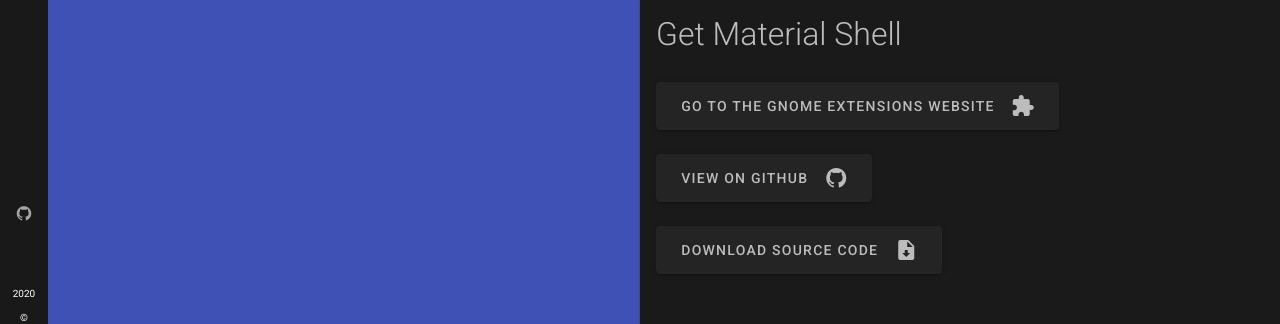
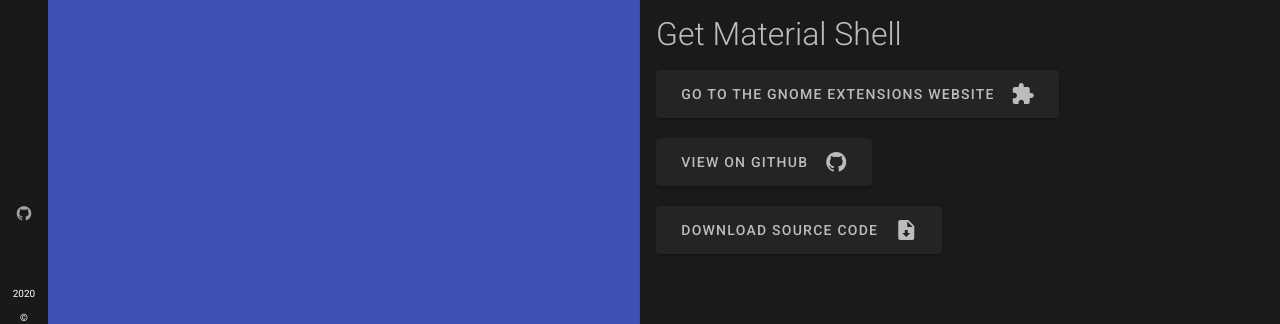
Before and after one commit to material-shell/material-shell.github.io, a Nuxt app: page / in a window 1280 px wide. Shown: the part 458-782 px from the top of the page. Built offline with nearby package versions, Linux system fonts and the light colour scheme.

Commit message:
Fixed generation of static site by changing the way opacity works and with /deep/styles

```diff
--- a/components/Get-Material-Shell-Card.vue
+++ b/components/Get-Material-Shell-Card.vue
@@ -1,7 +1,7 @@
 <template>
   <main>
     <h2 class="card-title">Get Material Shell</h2>
-    <v-btn class="download-button" :key=data v-for="data in downloadButtonData" :href="data.link" :alt="data.name" :title="data.name">
+    <v-btn class="download-button" :key="data.name" v-for="data in downloadButtonData" :href="data.link" :alt="data.name" :title="data.name">
         <span v-text="data.text"></span>
         <v-icon class="download-button-icon">{{data.icon}}</v-icon>
     </v-btn>
@@ -11,7 +11,7 @@
 <style lang="scss" scoped>
 main {
   background: #191919;
-  opacity: 70%;
+  opacity: .7;
   height: 100%;
   width: 100%;
   padding: 1rem;
@@ -24,8 +24,9 @@
   justify-content: space-between;
   width: fit-content;
   padding: 1.5rem !important;
-  margin: 1.5rem !important;
+  margin: 1.25rem !important;
   margin-left: 0 !important;
+  margin-top: .75rem !important;
 }
 
 .download-button-icon {
@@ -38,6 +39,7 @@
     margin-bottom: 0 !important;
 }
 </style>
+
 
 <script lang="ts">
 export default {
--- a/layouts/default.vue
+++ b/layouts/default.vue
@@ -28,6 +28,17 @@
   components: {
     Navigation,
     LeftPane
+  },
+  head() {
+    return {
+      style: [
+        {
+          hid: 'vuetifyTheme',
+          type: 'text/css',
+          cssText: this.$vuetify.theme.generatedStyles
+        }
+      ]
+    }
   }
 }
 </script>
@@ -42,8 +53,7 @@
 }
 
 .left-pane {
-  position:fixed;
-  z-index:4;
+  position: fixed;
+  z-index: 4;
 }
-
 </style>
--- a/nuxt.config.js
+++ b/nuxt.config.js
@@ -36,7 +36,7 @@
   /*
    ** Nuxt.js dev-modules
    */
-  buildModules: ['@nuxt/typescript-build', '@nuxtjs/vuetify'],
+  buildModules: ['@nuxt/typescript-build', '@nuxtjs/vuetify', '@nuxtjs/style-resources'],
   /*
    ** Nuxt.js modules
    */
@@ -72,7 +72,7 @@
     /*
      ** You can extend webpack config here
      */
-    extend (config, { isDev, isClient }) {
+    extend(config, { isDev, isClient }) {
       // ..
       config.module.rules.push(
         {
--- a/package.json
+++ b/package.json
@@ -12,6 +12,7 @@
     "lint": "eslint --ext .js,.vue --ignore-path .gitignore ."
   },
   "dependencies": {
+    "@nuxtjs/style-resources": "^1.0.0",
     "nuxt": "^2.0.0"
   },
   "devDependencies": {
--- a/pages/about.vue
+++ b/pages/about.vue
@@ -60,6 +60,10 @@
   }
 }
 
+/deep/.theme--dark.v-card.content {
+  background: none;
+}
+
 /deep/.markdown-body > h3 {
   font-weight: 300;
   text-align: center;
```
Also changed, not shown: 1 other file (tests, documents, lock files or other folders).
